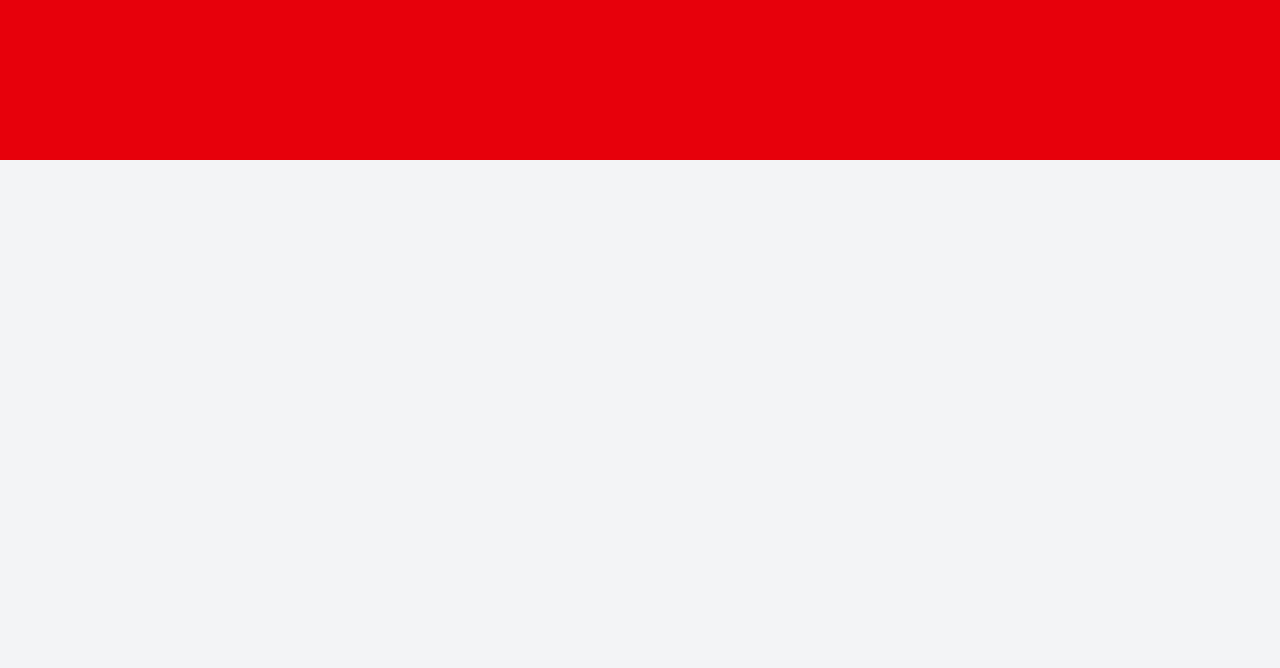
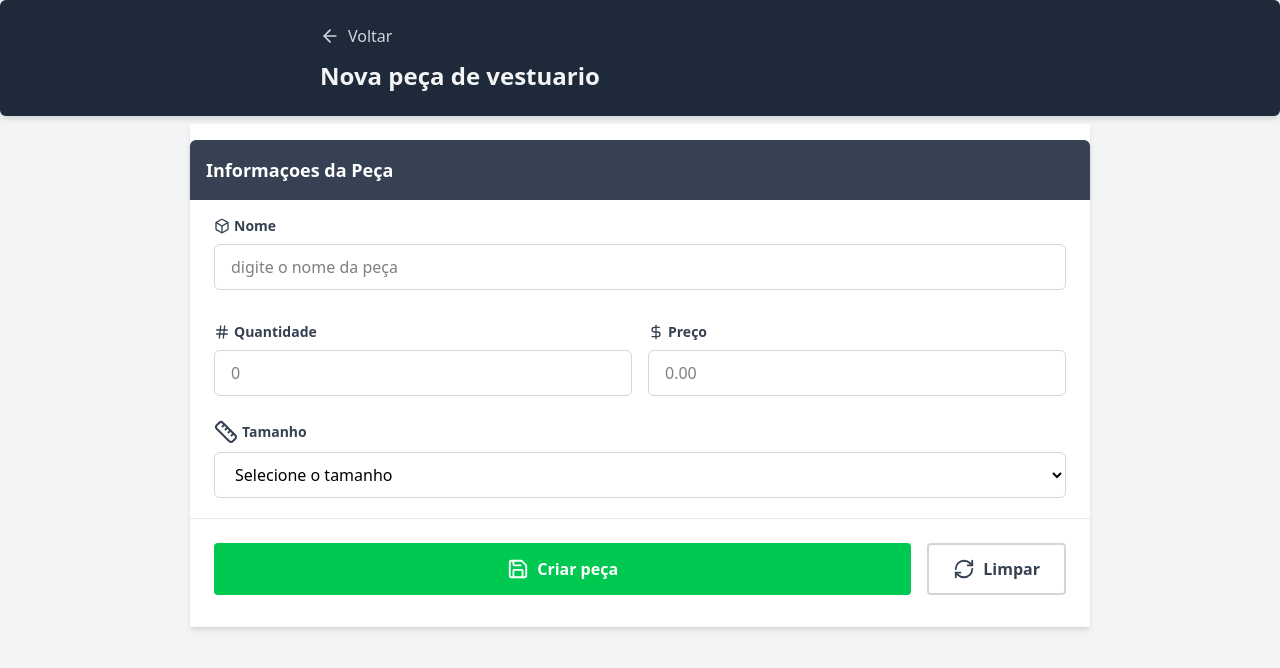
Before and after one commit to Leleo1337/Clothing_CRUD_frontend, a React (Vite) app: page /Create in a window 1280 px wide. Shown: the top 668 px of the page. Built offline with nearby package versions, Linux system fonts and the light colour scheme.

Commit message:
feat: create page finished

```diff
--- a/src/pages/Create.tsx
+++ b/src/pages/Create.tsx
@@ -1,9 +1,151 @@
+import { useEffect, useState } from "react";
+import { Link } from "react-router";
+import { ArrowLeft, Box, DollarSign, Hash, RefreshCw, Ruler, Save } from "lucide-react";
+import { toast, ToastContainer } from "react-toastify";
+import { createCloth } from "../utils/apiService";
+
+const initialState = {
+   name: "",
+   quantity: "",
+   price: "",
+   size: "",
+};
+
 function Create() {
-   return <>
-    <div className="h-40 w-full bg-red-600">
+   const [formData, setFormData] = useState(initialState);
 
-    </div>
-   </>;
+   function handleChange(e: any) {
+      const { name, value } = e.target;
+      setFormData((prev) => ({ ...prev, [name]: value }));
+   }
+
+   async function submitForm() {
+      const response = await createCloth(formData);
+      if (response) {
+         toast.success("Item criado");
+         clearFormData();
+      }
+   }
+
+   function clearFormData() {
+      setFormData(initialState);
+   }
+
+   useEffect(() => {
+      console.log(formData);
+   }, [formData]);
+
+   return (
+      <>
+         <ToastContainer />
+         <div className="w-full py-6 mx-auto bg-gray-800 rounded-md mb-2 drop-shadow-md">
+            <div className="w-[50%] text-base mx-auto space-y-3">
+               <Link to={"/"} className="flex gap-2 items-center text-gray-300 hover:text-white">
+                  <ArrowLeft size={20} /> Voltar
+               </Link>
+               <h1 className="text-gray-100 font-bold text-2xl">Nova peça de vestuario</h1>
+            </div>
+         </div>
+         <div className="container max-w-[900px] bg-white mx-auto pt-4 shadow-md pb-8">
+            <div className="w-full bg-gray-700 rounded-t-md py-4 px-4 shadow-md">
+               <h1 className="text-white font-semibold text-lg">Informaçoes da Peça</h1>
+            </div>
+            <div className="bg-white grid grid-cols-2 grid-rows-3">
+               <div className="py-4 px-6 col-span-2">
+                  <div className="space-y-2">
+                     <label htmlFor="name" className="flex items-center gap-1 text-gray-700 text-sm font-semibold">
+                        <Box size={16} /> Nome
+                     </label>
+                     <input
+                        id="name"
+                        name="name"
+                        type="text"
+                        placeholder="digite o nome da peça"
+                        autoComplete="off"
+                        onChange={handleChange}
+                        value={formData.name}
+                        className="w-full py-2.5 px-4 bg-white rounded-md border border-gray-300 outline-0 focus:ring focus:ring-gray-800 "
+                     />
+                  </div>
+               </div>
+               <div className="py-4 pl-6 pr-2">
+                  <div className="space-y-2">
+                     <label htmlFor="quantity" className="flex items-center gap-1 text-gray-700 text-sm font-semibold">
+                        <Hash size={16} /> Quantidade
+                     </label>
+                     <input
+                        id="quantity"
+                        name="quantity"
+                        type="number"
+                        placeholder="0"
+                        autoComplete="off"
+                        value={formData.quantity}
+                        onChange={handleChange}
+                        className="w-full py-2.5 px-4 bg-white rounded-md border border-gray-300 outline-0 focus:ring focus:ring-gray-800 "
+                     />
+                  </div>
+               </div>
+               <div className="py-4 pr-6 pl-2">
+                  <div className="space-y-2">
+                     <label htmlFor="price" className="flex items-center gap-1 text-gray-700 text-sm font-semibold">
+                        <DollarSign size={16} /> Preço
+                     </label>
+                     <input
+                        id="price"
+                        name="price"
+                        type="number"
+                        placeholder="0.00"
+                        autoComplete="off"
+                        value={formData.price}
+                        onChange={handleChange}
+                        className="w-full py-2.5 px-4 bg-white rounded-md border border-gray-300 outline-0 focus:ring focus:ring-gray-800 "
+                     />
+                  </div>
+               </div>
+               <div className="px-6 py-2 col-span-2">
+                  <div className="space-y-2">
+                     <label htmlFor="size" className="flex items-center gap-1 text-gray-700 text-sm font-semibold">
+                        <Ruler />
+                        Tamanho
+                     </label>
+                     <select
+                        name="size"
+                        id="size"
+                        className="w-full py-2.5 px-4 bg-white rounded-md border border-gray-300 outline-0 focus:ring focus:ring-gray-800 "
+                        value={formData.size}
+                        onChange={handleChange}>
+                        <option value="" defaultChecked>
+                           Selecione o tamanho
+                        </option>
+                        <option value="PP">PP</option>
+                        <option value="P">P</option>
+                        <option value="M">M</option>
+                        <option value="G">G</option>
+                        <option value="GG">GG</option>
+                        <option value="XG">XG</option>
+                        <option value="XGG">XGG</option>
+                        <option value="EG">EG</option>
+                        <option value="EGG">EGG</option>
+                     </select>
+                  </div>
+               </div>
+               <div className="col-span-2 px-6 flex flex-col sm:flex-row gap-4 pt-6 border-t border-gray-200">
+                  <button
+                     onClick={submitForm}
+                     className="flex-1 flex items-center gap-2 justify-center bg-green-500 text-white px-6 py-3 rounded font-semibold transition-all duration-200 cursor-pointer hover:bg-green-600">
+                     <Save size={22} />
+                     Criar peça
+                  </button>
+                  <button
+                     onClick={clearFormData}
+                     className="flex-1 sm:flex-none flex items-center gap-2 justify-center px-6 py-3 border-2 border-gray-300 text-gray-700 rounded font-semibold cursor-pointer hover:bg-gray-50 hover:border-gray-400 transition-all duration-200">
+                     <RefreshCw size={22} /> Limpar
+                  </button>
+               </div>
+            </div>
+         </div>
+      </>
+   );
 }
 
 export default Create;
```
